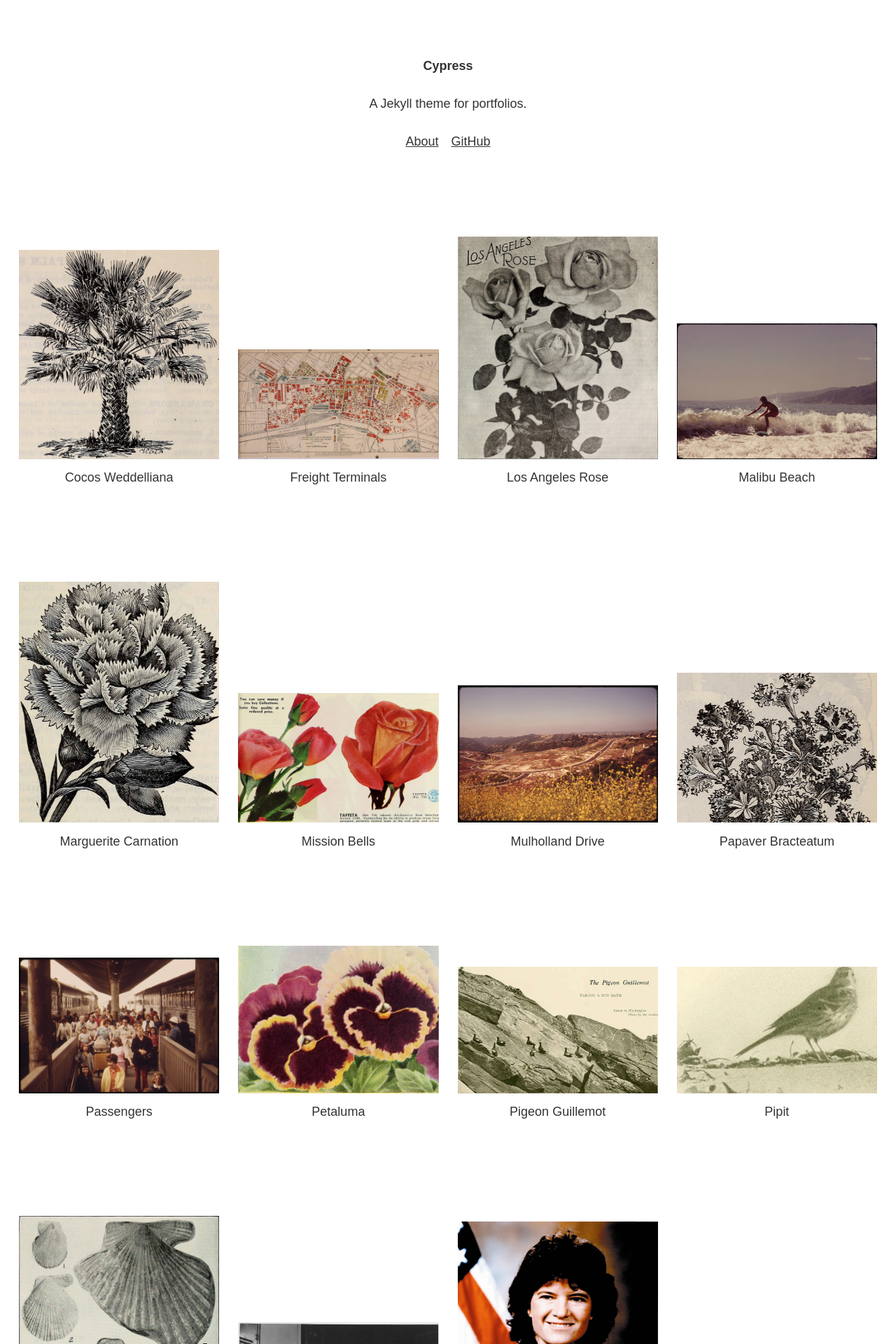
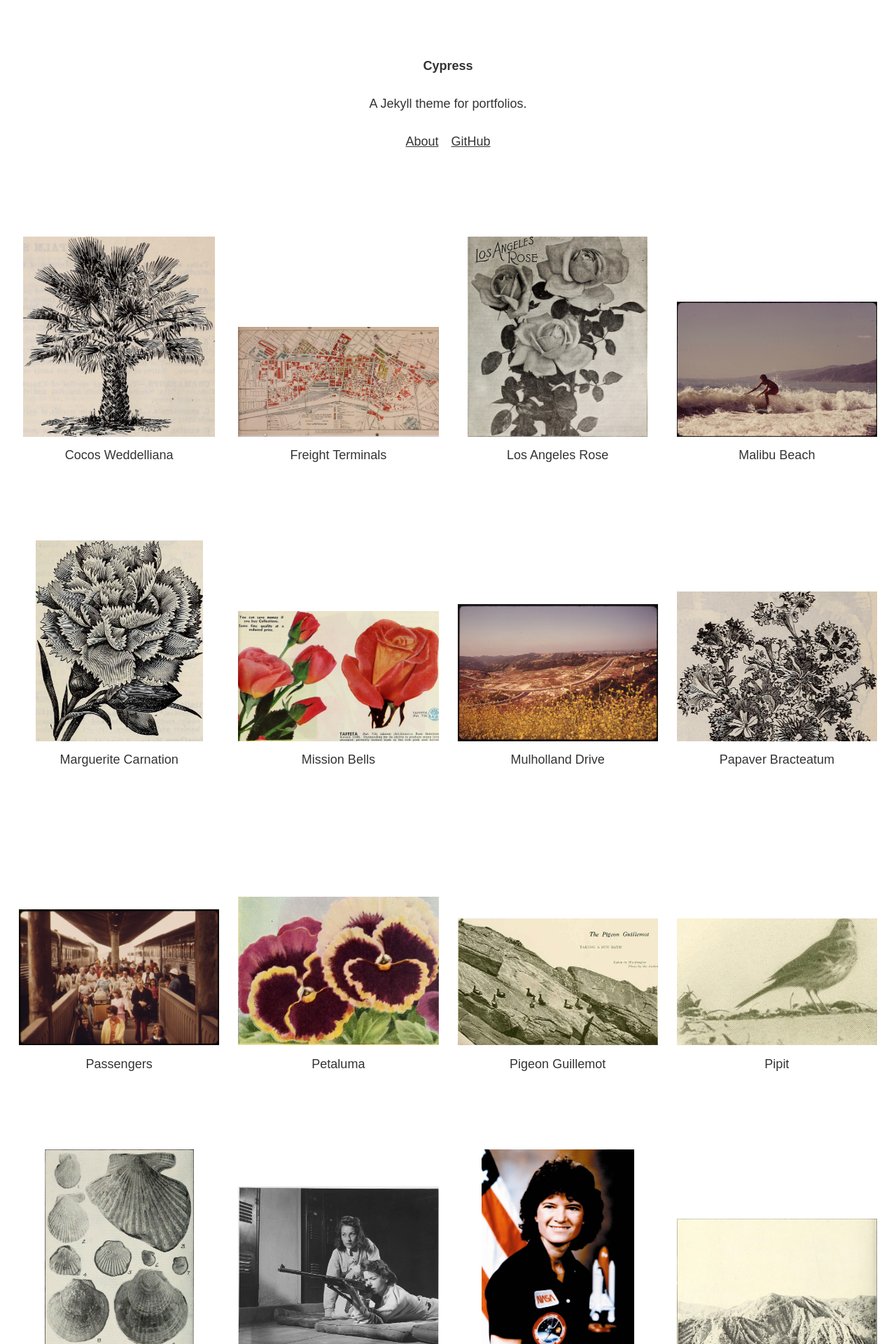
Before and after one commit to justinjaywang/jekyll-theme-cypress, a Jekyll site: the page built from index.html, in a window 1280 px wide. Shown: the top 1920 px of the page at 70% size. Built offline with Jekyll 4.4.1, drawn with Linux system fonts in a browser that asks for light colours.

Commit message:
add thumbnail layout options

```diff
--- a/_includes/post-previews.html
+++ b/_includes/post-previews.html
@@ -10,12 +10,17 @@
     {% else %}
       {% assign sorted_posts = site.posts | sort: 'date' %}
     {% endif %}
+
+    {% assign layout = 'shelf' %}
+    {% if site.layout %}{% comment %}'shelf', 'tile', or 'short-tile'{% endcomment %}
+      {% assign layout = site.layout %}
+    {% endif %}
     {% for post in sorted_posts %}
       {% assign current_id = post.id %}
       <li class="post-preview col quarter{% if current_id == active_id %} active{% endif %}">
         <a href="{{ post.url }}" class="post-preview__link">
           {% if post.image %}
-            <img src="{{ post.image }}" class="post-preview__thumbnail">
+            <div class="post-preview__thumb post-preview__thumb--{{ layout }}" style="background-image: url('{{ post.image }}')"></div>
           {% endif %}
           <h4 class="post-preview__title">{{ post.title }}</h4>
         </a>
--- a/_layouts/post.html
+++ b/_layouts/post.html
@@ -18,4 +18,3 @@ layout: default
 {% unless site.is_index_hidden %}
   {% include post-previews.html active_id=page.id %}
 {% endunless %}
-{% comment %}TO DO: add tags{% endcomment %}
--- a/_sass/_mixins.scss
+++ b/_sass/_mixins.scss
@@ -106,10 +106,10 @@
   background-position: center;
   width: 100%;
 }
-@mixin contain {
+@mixin contain($position: center) {
   display: block;
   background-size: contain;
-  background-position: center;
+  background-position: $position;
   background-repeat: no-repeat;
   width: 100%;
 }
--- a/_sass/theme.scss
+++ b/_sass/theme.scss
@@ -176,21 +176,36 @@ a {
   margin-bottom: $v*8;
 }
 .post-preview {
-  margin-bottom: $gutter*5;
+  margin-bottom: $gutter*4;
   @include max-width($max-width--sm) {
-    margin-bottom: $gutter--sm*5;
+    margin-bottom: $gutter--sm*4;
   }
 }
 .post-preview__link {
   &:active {
-    .post-preview__thumbnail {
+    .post-preview__thumb {
       @include translate3d(0, 1px, 0);
     }
   }
 }
-.post-preview__thumbnail {
-  min-width: 100%;
+// .post-preview__thumb {
+//   min-width: 100%;
+//   margin-bottom: $v*0.5;
+// }
+.post-preview__thumb {
+  padding-top: 100%; // 1×1 aspect ratio default
   margin-bottom: $v*0.5;
+}
+.post-preview__thumb--tile {
+  @include cover;
+  padding-top: 100%;
+}
+.post-preview__thumb--short-tile {
+  @include cover;
+  padding-top: 75%;
+}
+.post-preview__thumb--shelf {
+  @include contain(bottom);
 }
 .post-preview__title {
   .post-preview.active & {
```
Also changed, not shown: README.md, _config.yml (line endings or trailing spaces).
